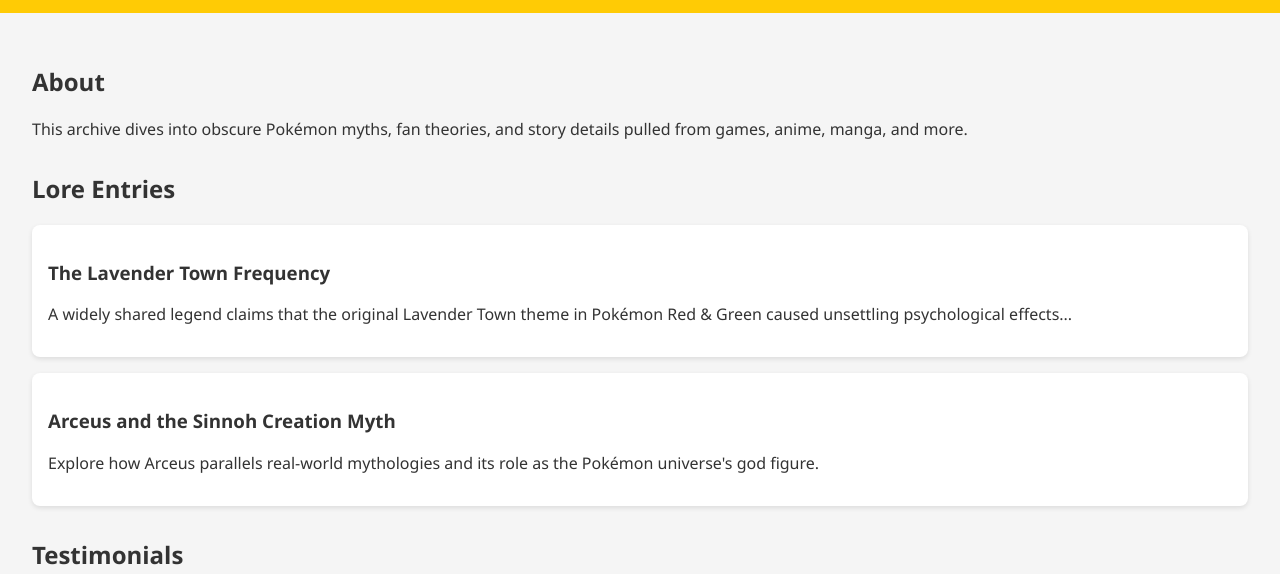
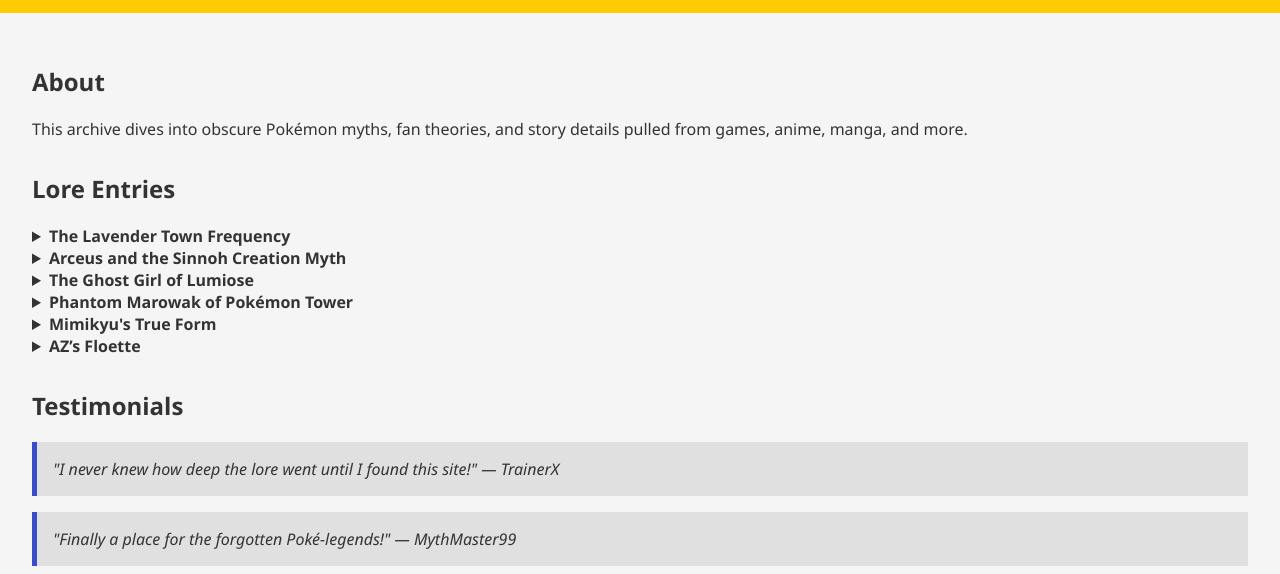
Before and after one commit to Sahil45358/PokeLore, a plain HTML site: page index.html in a window 1280 px wide. Shown: the part 412-986 px from the top of the page. Drawn offline with Linux system fonts and the light colour scheme.

Commit message:
Update index.html

```diff
--- a/index.html
+++ b/index.html
@@ -32,17 +32,39 @@
       <p>This archive dives into obscure Pokémon myths, fan theories, and story details pulled from games, anime, manga, and more.</p>
     </section>
 
-    <section id="blog">
-      <h2>Lore Entries</h2>
-      <article>
-        <h3>The Lavender Town Frequency</h3>
-        <p>A widely shared legend claims that the original Lavender Town theme in Pokémon Red & Green caused unsettling psychological effects...</p>
-      </article>
-      <article>
-        <h3>Arceus and the Sinnoh Creation Myth</h3>
-        <p>Explore how Arceus parallels real-world mythologies and its role as the Pokémon universe's god figure.</p>
-      </article>
-    </section>
+<section id="blog">
+  <h2>Lore Entries</h2>
+
+  <details>
+    <summary><strong>The Lavender Town Frequency</strong></summary>
+    <p>One of the most infamous pieces of Pokémon lore. Rumors spread that the original Lavender Town music in Pokémon Red & Green had frequencies that caused dizziness, headaches, and worse in children. Though debunked, this legend lives on in fan culture.</p>
+  </details>
+
+  <details>
+    <summary><strong>Arceus and the Sinnoh Creation Myth</strong></summary>
+    <p>In the lore of the Sinnoh region, Arceus is said to have emerged from an egg in a place where there was nothing. It shaped the world and created Dialga, Palkia, and Giratina. This myth closely parallels real-world creation stories from many cultures.</p>
+  </details>
+
+  <details>
+    <summary><strong>The Ghost Girl of Lumiose</strong></summary>
+    <p>In Pokémon X & Y, a mysterious ghost girl appears in Lumiose City’s building, glides across the floor, says “No, you’re not the one…” and disappears. To this day, she has no backstory or explanation in the game.</p>
+  </details>
+
+  <details>
+    <summary><strong>Phantom Marowak of Pokémon Tower</strong></summary>
+    <p>The ghost of a Marowak haunts Lavender Town's Pokémon Tower. She was killed by Team Rocket while trying to protect her Cubone, and her restless soul lingers until the player sets her free. One of the most emotional moments in early Pokémon games.</p>
+  </details>
+
+  <details>
+    <summary><strong>Mimikyu's True Form</strong></summary>
+    <p>Mimikyu wears a Pikachu costume because its real form is said to cause a "mysterious illness or death" to those who see it. According to the Pokédex, only researchers who died tragic deaths ever recorded their findings.</p>
+  </details>
+
+  <details>
+    <summary><strong>AZ’s Floette</strong></summary>
+    <p>In Pokémon X & Y, AZ's special Floette was revived using the ultimate weapon. It's different from any other Floette, and fans theorize it represents eternal sorrow and the price of war. It’s unobtainable in-game, adding to its mystery.</p>
+  </details>
+</section>
 
     <section id="testimonials">
       <h2>Testimonials</h2>
```
